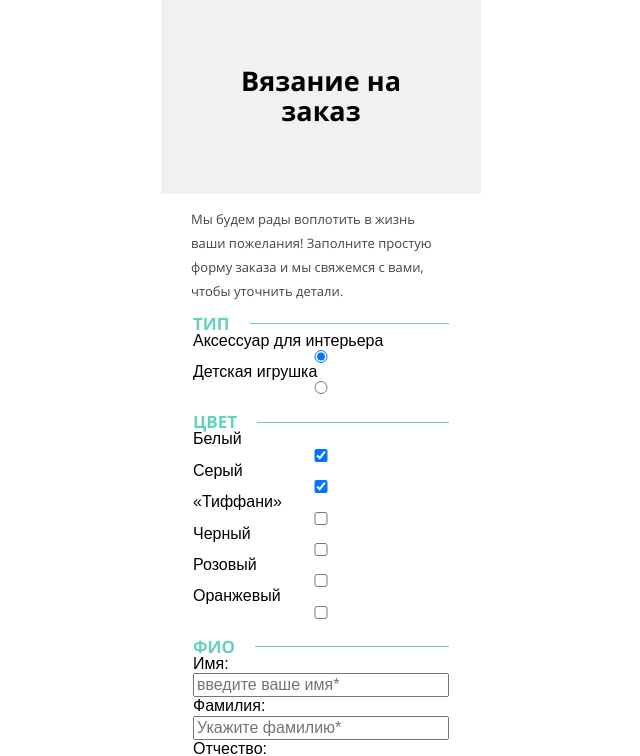
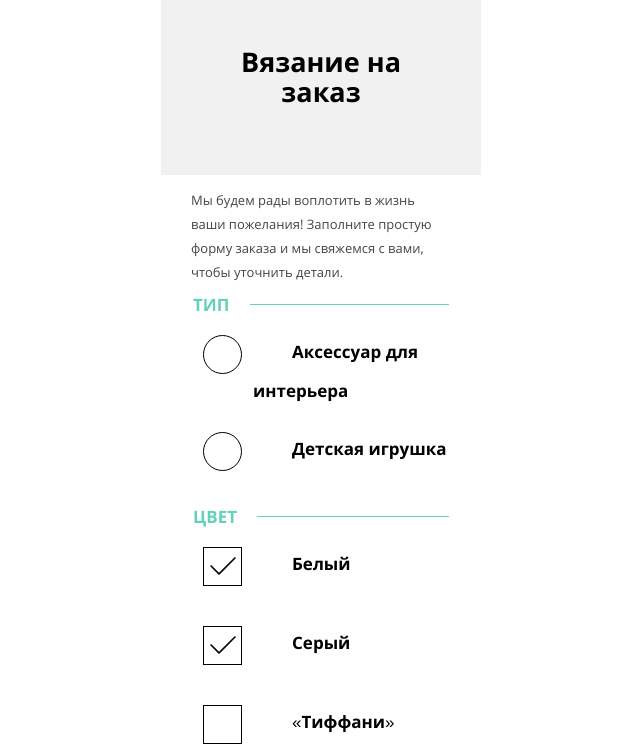
Before and after one commit to grismego/247489-mishka, a website: page form.html in a window 1280 px wide. Shown: the part 102-858 px from the top of the page, without its empty margins (319-959 px from the left). Drawn offline with nearby package versions, Linux system fonts and the light colour scheme; files that its build step writes are made by us from their sources; files whose address does not match are found by name.

Commit message:
выполнил стилизацию страниц

```diff
--- a/form.html
+++ b/form.html
@@ -42,33 +42,33 @@
         <legend class="form__title">
           Тип
         </legend>
-        <label for="form__type-interior">Аксессуар для интерьера</label>
-        <input type="radio" name="type" value="" id="form__type-interior" checked>
-        <label for="form__type-toys">Детская игрушка</label>
-        <input type="radio" name="type" value="" id="form__type-toys">
+        <input type="radio" name="type" value="" id="form__type-interior" checked class="form__hidden">
+        <label for="form__type-interior" class="form__label form__label--radiobutton">Аксессуар для интерьера</label>
+        <input type="radio" name="type" value="" id="form__type-toys" class="form__hidden">
+        <label for="form__type-toys" class="form__label form__label--radiobutton">Детская игрушка</label>
       </fieldset>
       <fieldset class="form__fieldset">
         <legend class="form__title">Цвет</legend>
-        <label class="form__label-color" for="color-white">Белый</label>
-        <input type="checkbox" name="color" value="" id="color-white" checked>
-        <label class="form__label-color" for="color-grey">Серый</label>
-        <input type="checkbox" name="color" value="" id="color-grey" checked>
-        <label class="form__label-color" for="color-tiffany">&laquo;Тиффани&raquo;</label>
-        <input type="checkbox" name="color" value="" id="color-tiffany">
-        <label class="form__label-color" for="color-black">Черный</label>
-        <input type="checkbox" name="color" value="" id="color-black">
-        <label class="form__label-color" for="color-pink">Розовый</label>
-        <input type="checkbox" name="color" value="" id="color-pink">
-        <label class="form__label-color" for="color-orange">Оранжевый</label>
-        <input type="checkbox" name="color" value="" id="color-orange">
+        <input type="checkbox" name="color" value="" id="color-white" checked class="form__hidden">
+        <label class="form__label" for="color-white">Белый</label>
+        <input type="checkbox" name="color" value="" id="color-grey" checked class="form__hidden">
+        <label class="form__label" for="color-grey">Серый</label>
+        <input type="checkbox" name="color" value="" id="color-tiffany" class="form__hidden">
+        <label class="form__label" for="color-tiffany">&laquo;Тиффани&raquo;</label>
+        <input type="checkbox" name="color" value="" id="color-black" class="form__hidden">
+        <label class="form__label" for="color-black">Черный</label>
+        <input type="checkbox" name="color" value="" id="color-pink" class="form__hidden">
+        <label class="form__label" for="color-pink">Розовый</label>
+        <input type="checkbox" name="color" value="" id="color-orange" class="form__hidden">
+        <label class="form__label" for="color-orange">Оранжевый</label>
       </fieldset>
       <fieldset class="form__fieldset">
         <legend class="form__title">Фио</legend>
-        <label for="form__input-name">Имя:</label>
+        <label for="form__input-name" class="form__label-name">Имя:</label>
         <input type="text" name="first-name" value="" required placeholder="введите ваше имя*" id="form__input-name" class="form__input">
-        <label for="form__input-last-name">Фамилия:</label>
+        <label for="form__input-last-name" class="form__label-name">Фамилия:</label>
         <input type="text" name="last-name" value="" required placeholder="Укажите фамилию*" id="form__input-last-name" class="form__input">
-        <label for="form__input-middle-name">Отчество:</label>
+        <label for="form__input-middle-name" class="form__label-name">Отчество:</label>
         <input type="text" name="middle-name" value="" placeholder="Отчество, если желаете" id="form__input-middle-name" class="form__input">
       </fieldset>
       <fieldset class="form__fieldset">
--- a/sass/block/form.scss
+++ b/sass/block/form.scss
@@ -6,7 +6,6 @@
   {
     @include textnormal(13px,24px);
     color: $color-grey;
-    // padding: 0 30px;
   }
   .form__title
   {
@@ -14,8 +13,7 @@
     color: $color-aqua;
     text-transform: uppercase;
     padding-right: 20px;
-    // padding: 0;
-
+    margin-bottom: 10px;
   }
   .form__fieldset
   {
@@ -24,15 +22,78 @@
     border: none;
     padding: 0;
     border-top:  1px solid $color-aqua;
-    margin-bottom: 20px;
+    margin-bottom: 10px;
   }
   .form__textarea
   {
     width: 100%;
     resize: none;
+    border: 1px solid $color-black
   }
   .form__input
   {
     width: 100%;
+    border: none;
+    border-bottom: 1px solid $color-black;
+    padding: 15px 0;
+    @include textnormal(17px, 18px);
+    color: $color-grey;
+  }
+  .form__hidden
+  {
+    display: none;
+  }
+  .form__label
+  {
+    padding-left: 60px;
+    padding-bottom: 20px;
+    padding-top: 20px;
+    @include textbold(17px, 18px);
+    color: $color-black;
+    position: relative;
+    display:b;
+  }
+    input[type="checkbox"]+label::before
+  {
+    content: "";
+    position: relative;
+    left: -50px;
+    top:-8px;
+    display: inline-block;
+    vertical-align: top;
+    height:39px;
+    width: 39px;
+    border: 1px solid;
+  }
+  input[type="checkbox"]:checked+label::before
+  {
+  background-image: url("../img/icon-tick.svg");
+  background-repeat: no-repeat;
+  background-position: center;
+  background-size: 70%;
+  }
+  input[type="radio"]+label::before
+  {
+  content: "";
+  position: relative;
+  left: -50px;
+  top:-8px;
+  display: inline-block;
+  vertical-align: top;
+  height:39px;
+  width: 39px;
+  padding: 10px;
+  border-radius: 50%;
+  border: 1px solid;
+  }
+  .form__label-name
+  {
+    @include textbold(17px, 18px);
+    color: $color-black
+  }
+  .form__annotation
+  {
+    @include textnormal(14px,16px);
+    color: color-grey;
   }
 }
--- a/sass/block/header-nav.scss
+++ b/sass/block/header-nav.scss
@@ -5,7 +5,7 @@
   flex-wrap: wrap;
   width: 100%;
   align-items: center;
-  padding: 30px;
+  padding: 20px;
   position: relative;
   .header-nav__logo
   {
--- a/sass/block/header.scss
+++ b/sass/block/header.scss
@@ -1,4 +1,5 @@
 .header
 {
   display: flex;
+  border-bottom: 1px solid $color-light-grey
 }
```
